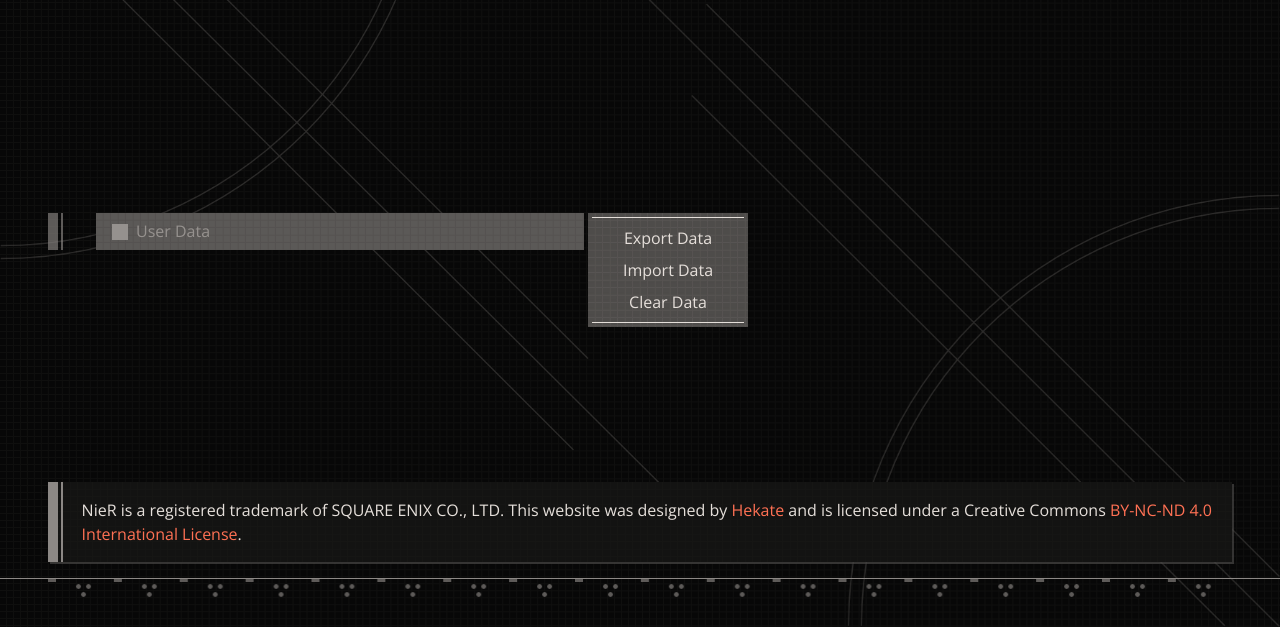
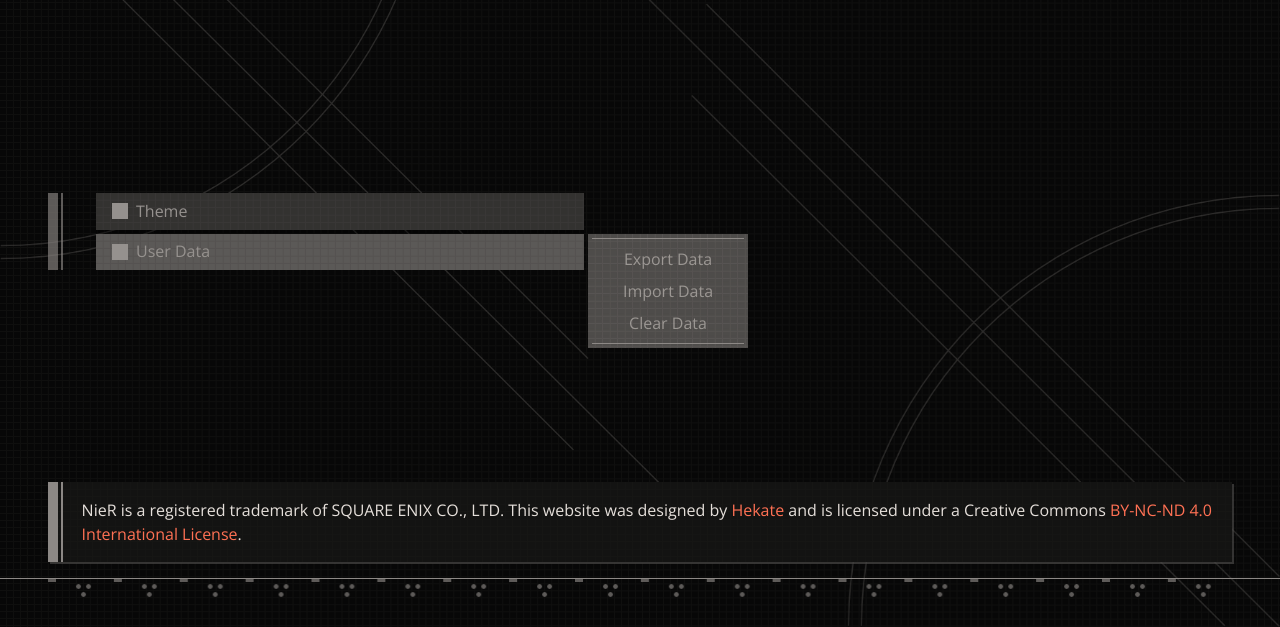
Before and after one commit to H3K83/automata-checklist, a website: page settings.html in a window 1280 px wide. Both pictures are taken after a click on the item "User Data". Shown: the part 173-800 px from the top of the page. Drawn offline with nearby package versions, Linux system fonts and the light colour scheme.

Commit message:
Disabled experimental features

```diff
--- a/css/style.scss
+++ b/css/style.scss
@@ -254,7 +254,7 @@ $dropdown-bg: $secondary;
 $dropdown-border-color: transparent;
 $dropdown-border-radius: $border-radius;
 $dropdown-border-width: 0;
-$dropdown-divider-bg: $light;
+$dropdown-divider-bg: $tertiary;
 $dropdown-divider-margin-y: $spacer * 0.25;
 $dropdown-box-shadow: $box-shadow;
 
@@ -265,7 +265,7 @@ $dropdown-link-hover-bg: $tertiary;
 $dropdown-link-active-color: $dropdown-link-color;
 $dropdown-link-active-bg: $dropdown-link-hover-bg;
 
-$dropdown-link-disabled-color: $gray-500;
+$dropdown-link-disabled-color: rgba($dropdown-color, 0.5);
 
 $dropdown-item-padding-y: $spacer * 0.25;
 $dropdown-item-padding-x: $spacer;
--- a/settings.html
+++ b/settings.html
@@ -58,12 +58,12 @@
                     <div class="card-text">
                       <div class="pe-3 w-100">
                         <ul class="list-group list-group-flush list-group-standalone" id="settings-menus">
-                          <li class="list-group-item list-group-item-decoration collapsed d-none" data-bs-toggle="collapse" data-bs-target="#theme-menu" aria-expanded="false" aria-controls="theme-menu">
+                          <li class="list-group-item list-group-item-decoration collapsed" data-bs-toggle="collapse" data-bs-target="#theme-menu" aria-expanded="false" aria-controls="theme-menu">
                             <span class="text-truncate">Theme</span>
                             <ul class="dropdown-menu collapse" id="theme-menu" data-bs-parent="#settings-menus">
                               <li><hr class="dropdown-divider" /></li>
-                              <li><a class="dropdown-item">Light</a></li>
-                              <li><a class="dropdown-item">Dark</a></li>
+                              <li><a class="dropdown-item disabled">Light</a></li>
+                              <li><a class="dropdown-item disabled">Dark</a></li>
                               <li><hr class="dropdown-divider" /></li>
                             </ul>
                           </li>
@@ -71,9 +71,9 @@
                             <span class="text-truncate">User Data</span>
                             <ul class="dropdown-menu collapse" id="user-data-menu" data-bs-parent="#settings-menus">
                               <li><hr class="dropdown-divider" /></li>
-                              <li><button class="dropdown-item" id="export-user-data" onclick="exportUserData()">Export Data</button><a class="d-none" id="export-user-data-link"></a></li>
-                              <li><label class="dropdown-item" id="import-user-data-link" for="import-user-data">Import Data</label><input class="d-none" type="file" id="import-user-data"></li>
-                              <li><a class="dropdown-item" id="clear-user-data-link">Clear Data</a></li>
+                              <li><button class="dropdown-item disabled" id="export-user-data" onclick="exportUserData()">Export Data</button><a class="d-none" id="export-user-data-link"></a></li>
+                              <li><label class="dropdown-item disabled" id="import-user-data-link" for="import-user-data">Import Data</label><input class="d-none" type="file" id="import-user-data"></li>
+                              <li><a class="dropdown-item disabled" id="clear-user-data-link">Clear Data</a></li>
                               <li><hr class="dropdown-divider" /></li>
                             </ul>
                           </li>
```
Also changed, not shown: css/style.css, 1 other file.
